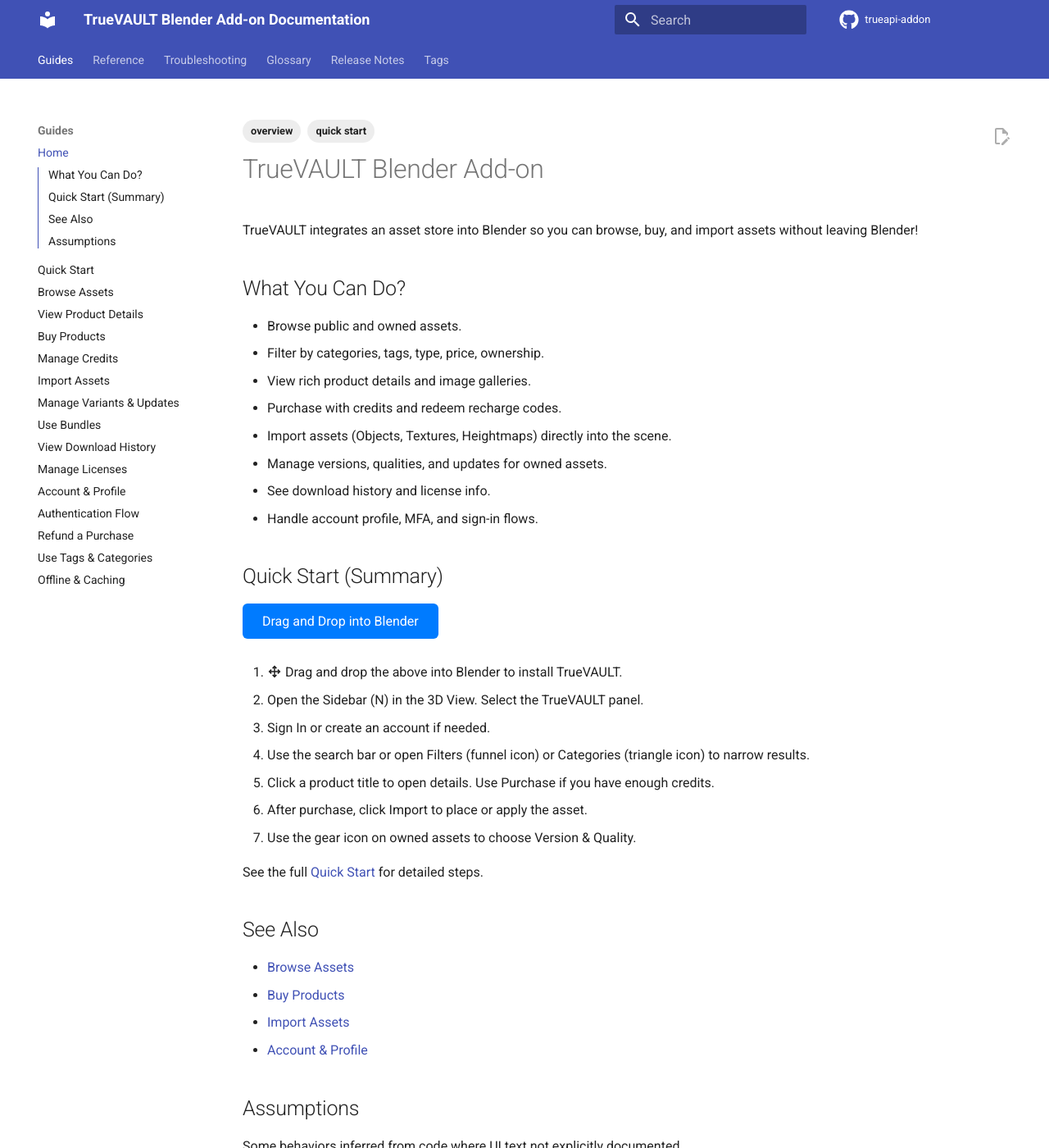
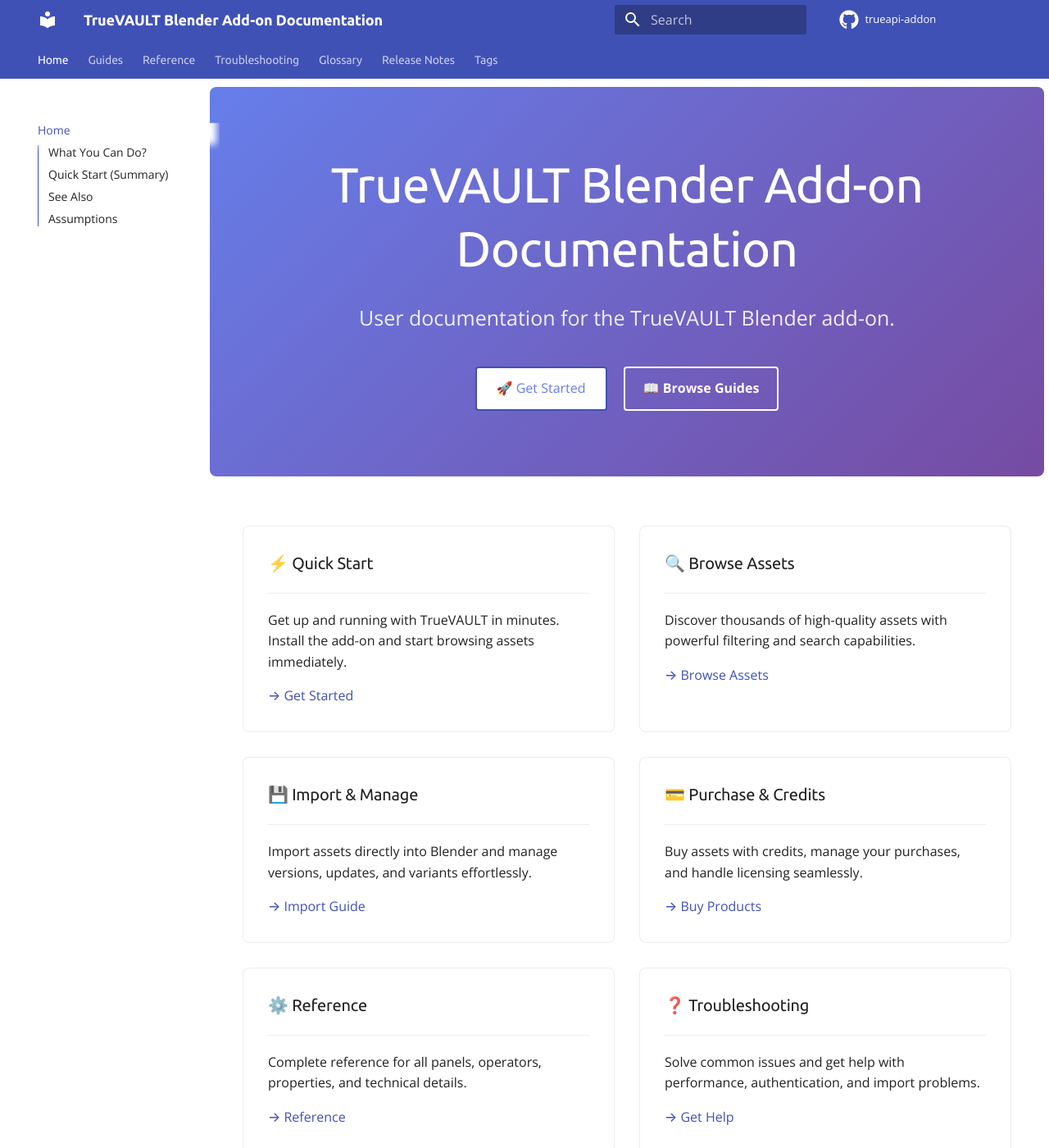
Before and after one commit to True-VFX/TrueVAULT-Documentation, an MkDocs documentation site: the page built from docs/index.md, in a window 1280 px wide and 1400 px high. Shown: the whole window at 82% size. Built offline with MkDocs 1.6.1 and Material for MkDocs 9.7.7, drawn with Linux system fonts in a browser that asks for light colours; comment, search, counter and statistics services are not loaded; the version menu is left out; some of the changed text lies outside the part shown.

Commit message:
redesign

```diff
--- /dev/null
+++ b/docs/guides/index.md
@@ -0,0 +1,132 @@
+# Guides
+
+Welcome to the TrueVAULT guides! These step-by-step tutorials will help you master every aspect of the add-on, from initial setup to advanced workflows.
+
+<div class="grid cards" markdown>
+
+-   :material-rocket: **Quick Start**
+
+    ---
+
+    Get up and running with TrueVAULT in just a few minutes. Perfect for first-time users.
+
+    [:octicons-arrow-right-16: Start Here](quick-start.md)
+
+-   :material-magnify: **Browse Assets**
+
+    ---
+
+    Learn how to discover and explore the vast library of available assets with powerful search and filtering.
+
+    [:octicons-arrow-right-16: Browse Guide](browse-assets.md)
+
+-   :material-eye: **View Product Details**
+
+    ---
+
+    Understand how to examine asset details, previews, and specifications before purchasing.
+
+    [:octicons-arrow-right-16: View Details](view-product-details.md)
+
+-   :material-credit-card: **Buy Products**
+
+    ---
+
+    Step-by-step guide to purchasing assets using credits and managing your transactions.
+
+    [:octicons-arrow-right-16: Purchase Guide](buy-products.md)
+
+-   :material-download: **Import Assets**
+
+    ---
+
+    Master the asset import process and understand different import options and settings.
+
+    [:octicons-arrow-right-16: Import Guide](import-assets.md)
+
+-   :material-update: **Manage Variants & Updates**
+
+    ---
+
+    Handle different asset versions, quality levels, and keep your assets up to date.
+
+    [:octicons-arrow-right-16: Version Management](manage-variants-updates.md)
+
+-   :material-package-variant: **Use Bundles**
+
+    ---
+
+    Work efficiently with asset bundles and collections for complete scene setups.
+
+    [:octicons-arrow-right-16: Bundle Guide](use-bundles.md)
+
+-   :material-history: **View Download History**
+
+    ---
+
+    Track your downloads and re-access previously imported assets.
+
+    [:octicons-arrow-right-16: History Guide](view-download-history.md)
+
+-   :material-certificate: **Manage Licenses**
+
+    ---
+
+    Understand licensing terms and manage your usage rights for purchased assets.
+
+    [:octicons-arrow-right-16: License Guide](manage-licenses.md)
+
+-   :material-account: **Account & Profile**
+
+    ---
+
+    Set up and customize your TrueVAULT account settings and preferences.
+
+    [:octicons-arrow-right-16: Account Setup](account-profile.md)
+
+-   :material-login: **Authentication Flow**
+
+    ---
+
+    Configure authentication, two-factor authentication, and troubleshoot login issues.
+
+    [:octicons-arrow-right-16: Auth Guide](auth-flow.md)
+
+-   :material-cash-refund: **Refund a Purchase**
+
+    ---
+
+    Learn about the refund process and how to request refunds for eligible purchases.
+
+    [:octicons-arrow-right-16: Refund Guide](refund-purchase.md)
+
+-   :material-tag: **Tags & Categories**
+
+    ---
+
+    Master the organization system using tags and categories for efficient asset discovery.
+
+    [:octicons-arrow-right-16: Organization Guide](tags-categories.md)
+
+-   :material-cloud-off: **Offline & Caching**
+
+    ---
+
+    Set up offline workflows and understand caching for improved performance.
+
+    [:octicons-arrow-right-16: Caching Guide](offline-caching.md)
+
+-   :material-currency-usd: **Manage Credits**
+
+    ---
+
+    Purchase, manage, and track your credit balance for asset purchases.
+
+    [:octicons-arrow-right-16: Credits Guide](manage-credits.md)
+
+</div>
+
+## Getting Help
+
+!!! tip "Need More Help?"
+    If you can't find what you're looking for in these guides, check out our [troubleshooting section](../troubleshooting/common-issues.md) or browse the [complete reference documentation](../reference/reference-index.md).
--- a/docs/index.md
+++ b/docs/index.md
@@ -1,5 +1,6 @@
 ---
 title: TrueVAULT Add-on
+template: home.html
 summary: Discover, purchase, and import high-quality assets directly inside Blender.
 tags: [overview, quick start]
 keywords: [TrueVAULT, asset store, blender assets, import]
--- /dev/null
+++ b/docs/overrides/home.html
@@ -0,0 +1,117 @@
+{% extends "base.html" %}
+
+{% block content %}
+<div class="md-typeset">
+    <!-- Hero Section -->
+    <div style="background: linear-gradient(135deg, #667eea 0%, #764ba2 100%); color: white; padding: 4rem 2rem; text-align: center; margin: -2rem -2rem 3rem -2rem; border-radius: 8px;">
+        <h1 style="color: white; font-size: 3rem; margin-bottom: 1rem; font-family: 'Ubuntu', sans-serif;">
+            {{ config.site_name }}
+        </h1>
+        <p style="font-size: 1.25rem; margin-bottom: 2rem; opacity: 0.9;">
+            {{ config.site_description }}
+        </p>
+        <div style="display: flex; gap: 1rem; justify-content: center; flex-wrap: wrap;">
+            <a href="{{ 'guides/quick-start/' | url }}" class="md-button md-button--primary" style="background: white; color: #667eea; font-weight: 500; text-decoration: none; padding: 12px 24px; border-radius: 4px; display: inline-flex; align-items: center; gap: 8px;">
+                🚀 Get Started
+            </a>
+            <a href="{{ 'guides/' | url }}" class="md-button" style="border: 2px solid white; color: white; background: transparent; text-decoration: none; padding: 10px 22px; border-radius: 4px; display: inline-flex; align-items: center; gap: 8px;">
+                📖 Browse Guides
+            </a>
+        </div>
+    </div>
+
+    <!-- Feature Cards Grid -->
+    <div style="display: grid; grid-template-columns: repeat(auto-fit, minmax(300px, 1fr)); gap: 1.5rem; margin-bottom: 3rem;">
+
+        <div class="md-typeset" style="border: 1px solid var(--md-default-fg-color--lightest); border-radius: 8px; padding: 1.5rem; background: var(--md-default-bg-color);">
+            <h3 style="margin-top: 0; display: flex; align-items: center; gap: 8px;">
+                ⚡ Quick Start
+            </h3>
+            <hr style="margin: 1rem 0;">
+            <p>Get up and running with TrueVAULT in minutes. Install the add-on and start browsing assets immediately.</p>
+            <a href="{{ 'guides/quick-start/' | url }}" style="color: var(--md-primary-fg-color); text-decoration: none; font-weight: 500;">
+                → Get Started
+            </a>
+        </div>
+
+        <div class="md-typeset" style="border: 1px solid var(--md-default-fg-color--lightest); border-radius: 8px; padding: 1.5rem; background: var(--md-default-bg-color);">
+            <h3 style="margin-top: 0; display: flex; align-items: center; gap: 8px;">
+                🔍 Browse Assets
+            </h3>
+            <hr style="margin: 1rem 0;">
+            <p>Discover thousands of high-quality assets with powerful filtering and search capabilities.</p>
+            <a href="{{ 'guides/browse-assets/' | url }}" style="color: var(--md-primary-fg-color); text-decoration: none; font-weight: 500;">
+                → Browse Assets
+            </a>
+        </div>
+
+        <div class="md-typeset" style="border: 1px solid var(--md-default-fg-color--lightest); border-radius: 8px; padding: 1.5rem; background: var(--md-default-bg-color);">
+            <h3 style="margin-top: 0; display: flex; align-items: center; gap: 8px;">
+                💾 Import & Manage
+            </h3>
+            <hr style="margin: 1rem 0;">
+            <p>Import assets directly into Blender and manage versions, updates, and variants effortlessly.</p>
+            <a href="{{ 'guides/import-assets/' | url }}" style="color: var(--md-primary-fg-color); text-decoration: none; font-weight: 500;">
+                → Import Guide
+            </a>
+        </div>
+
+        <div class="md-typeset" style="border: 1px solid var(--md-default-fg-color--lightest); border-radius: 8px; padding: 1.5rem; background: var(--md-default-bg-color);">
+            <h3 style="margin-top: 0; display: flex; align-items: center; gap: 8px;">
+                💳 Purchase & Credits
+            </h3>
+            <hr style="margin: 1rem 0;">
+            <p>Buy assets with credits, manage your purchases, and handle licensing seamlessly.</p>
+            <a href="{{ 'guides/buy-products/' | url }}" style="color: var(--md-primary-fg-color); text-decoration: none; font-weight: 500;">
+                → Buy Products
+            </a>
+        </div>
+
+        <div class="md-typeset" style="border: 1px solid var(--md-default-fg-color--lightest); border-radius: 8px; padding: 1.5rem; background: var(--md-default-bg-color);">
+            <h3 style="margin-top: 0; display: flex; align-items: center; gap: 8px;">
+                ⚙️ Reference
+            </h3>
+            <hr style="margin: 1rem 0;">
+            <p>Complete reference for all panels, operators, properties, and technical details.</p>
+            <a href="{{ 'reference/' | url }}" style="color: var(--md-primary-fg-color); text-decoration: none; font-weight: 500;">
+                → Reference
+            </a>
+        </div>
+
+        <div class="md-typeset" style="border: 1px solid var(--md-default-fg-color--lightest); border-radius: 8px; padding: 1.5rem; background: var(--md-default-bg-color);">
+            <h3 style="margin-top: 0; display: flex; align-items: center; gap: 8px;">
+                ❓ Troubleshooting
+            </h3>
+            <hr style="margin: 1rem 0;">
+            <p>Solve common issues and get help with performance, authentication, and import problems.</p>
+            <a href="{{ 'troubleshooting/' | url }}" style="color: var(--md-primary-fg-color); text-decoration: none; font-weight: 500;">
+                → Get Help
+            </a>
+        </div>
+
+    </div>
+
+    <!-- Quick Actions Section -->
+    <div style="background: var(--md-default-bg-color--light); padding: 2rem; border-radius: 8px; margin-top: 3rem;">
+        <h2 style="display: flex; align-items: center; gap: 8px;">✨ Quick Actions</h2>
+        <div style="display: grid; grid-template-columns: repeat(auto-fit, minmax(250px, 1fr)); gap: 1.5rem; margin-top: 1.5rem;">
+            <div>
+                <h3 style="display: flex; align-items: center; gap: 8px;">👤 Account Setup</h3>
+                <p>Configure your profile and authentication</p>
+                <a href="{{ 'guides/account-profile/' | url }}" style="color: var(--md-primary-fg-color); text-decoration: none; font-weight: 500;">→ Account Guide</a>
+            </div>
+            <div>
+                <h3 style="display: flex; align-items: center; gap: 8px;">🏷️ Tags & Categories</h3>
+                <p>Learn to use filtering and organization</p>
+                <a href="{{ 'guides/tags-categories/' | url }}" style="color: var(--md-primary-fg-color); text-decoration: none; font-weight: 500;">→ Organization Guide</a>
+            </div>
+            <div>
+                <h3 style="display: flex; align-items: center; gap: 8px;">💾 Offline Mode</h3>
+                <p>Set up caching for offline workflows</p>
+                <a href="{{ 'guides/offline-caching/' | url }}" style="color: var(--md-primary-fg-color); text-decoration: none; font-weight: 500;">→ Caching Guide</a>
+            </div>
+        </div>
+    </div>
+
+</div>
+{% endblock %}
--- /dev/null
+++ b/docs/reference/index.md
@@ -0,0 +1,67 @@
+# Reference
+
+Complete technical reference for all TrueVAULT features, UI elements, and functionality. Use this section when you need detailed information about specific components.
+
+<div class="grid cards" markdown>
+
+-   :material-view-dashboard: **Panels & Menus**
+
+    ---
+
+    Comprehensive reference for all UI panels, menus, and interface elements in TrueVAULT.
+
+    [:octicons-arrow-right-16: View Panels](panels-menus.md)
+
+-   :material-cog: **Operators**
+
+    ---
+
+    Complete list of all TrueVAULT operators (functions) and their parameters.
+
+    [:octicons-arrow-right-16: View Operators](operators.md)
+
+-   :material-tune: **Properties & Filters**
+
+    ---
+
+    Detailed reference for all properties, settings, and filtering options available.
+
+    [:octicons-arrow-right-16: View Properties](properties-filters.md)
+
+-   :material-flow-tree: **Flows & States**
+
+    ---
+
+    Technical documentation of application flows, states, and data handling processes.
+
+    [:octicons-arrow-right-16: View Flows](flows-states.md)
+
+-   :material-format-list-numbered: **Task Index**
+
+    ---
+
+    Organized index of all tasks and operations you can perform with TrueVAULT.
+
+    [:octicons-arrow-right-16: View Tasks](task-index.md)
+
+-   :material-book-open-page-variant: **Reference Index**
+
+    ---
+
+    Master index with cross-references and quick lookup for all reference materials.
+
+    [:octicons-arrow-right-16: Browse Index](reference-index.md)
+
+</div>
+
+## Quick Reference
+
+!!! info "API & Technical Details"
+    This section provides technical specifications and detailed parameter information. For step-by-step instructions, see the [Guides section](../guides/index.md).
+
+### Common Use Cases
+
+- **Looking for a specific UI element?** → [Panels & Menus](panels-menus.md)
+- **Need parameter details for scripting?** → [Operators](operators.md)
+- **Want to understand filtering options?** → [Properties & Filters](properties-filters.md)
+- **Troubleshooting application behavior?** → [Flows & States](flows-states.md)
--- a/docs/styles/overrides.css
+++ b/docs/styles/overrides.css
@@ -1,3 +1,19 @@
+/* Font Configuration - Ubuntu for headings, Open Sans for body */
+:root {
+  --md-text-font: "Open Sans", system-ui, -apple-system, Segoe UI, Roboto, Arial, sans-serif;
+}
+
+.md-typeset {
+  font-family: var(--md-text-font);
+}
+
+/* Headings, header tabs, sidebar titles */
+.md-typeset h1,.md-typeset h2,.md-typeset h3,.md-typeset h4,.md-typeset h5,.md-typeset h6,
+.md-header__title, .md-tabs__link, .md-nav__title {
+  font-family: "Ubuntu", var(--md-text-font);
+  letter-spacing: -0.01em;
+}
+
 /* Minimal placeholder for future style overrides.
  * Add custom palette tweaks, callout stylings, or layout adjustments here.
  */
--- /dev/null
+++ b/docs/stylesheets/fonts.css
@@ -0,0 +1 @@
+@import url('https://fonts.googleapis.com/css2?family=Ubuntu:wght@400;500;700&family=Open+Sans:wght@400;600;700&display=swap');
--- /dev/null
+++ b/docs/troubleshooting/index.md
@@ -0,0 +1,69 @@
+# Troubleshooting
+
+Having issues with TrueVAULT? This section provides solutions to common problems and detailed troubleshooting guides to get you back on track.
+
+<div class="grid cards" markdown>
+
+-   :material-alert-circle: **Common Issues**
+
+    ---
+
+    Solutions to the most frequently encountered problems and general troubleshooting steps.
+
+    [:octicons-arrow-right-16: View Solutions](common-issues.md)
+
+-   :material-download-off: **Import Problems**
+
+    ---
+
+    Resolve issues with asset importing, missing files, and import failures.
+
+    [:octicons-arrow-right-16: Fix Imports](import-problems.md)
+
+-   :material-credit-card-off: **Purchase Problems**
+
+    ---
+
+    Troubleshoot payment issues, credit problems, and transaction failures.
+
+    [:octicons-arrow-right-16: Fix Purchases](purchase-problems.md)
+
+-   :material-login-variant: **Authentication Problems**
+
+    ---
+
+    Resolve login issues, authentication failures, and account access problems.
+
+    [:octicons-arrow-right-16: Fix Auth](auth-problems.md)
+
+-   :material-speedometer: **Performance & Cache**
+
+    ---
+
+    Optimize performance, clear caches, and resolve speed-related issues.
+
+    [:octicons-arrow-right-16: Optimize Performance](performance-cache.md)
+
+</div>
+
+## Quick Diagnosis
+
+!!! question "Not sure where to start?"
+
+    **Connection Issues:** Can't connect or sync? → [Authentication Problems](auth-problems.md)
+
+    **Slow Performance:** App running slowly? → [Performance & Cache](performance-cache.md)
+
+    **Import Failures:** Assets won't import? → [Import Problems](import-problems.md)
+
+    **Payment Issues:** Can't buy or credits missing? → [Purchase Problems](purchase-problems.md)
+
+## Getting Additional Help
+
+!!! tip "Still Need Help?"
+
+    1. **Check logs:** Enable detailed logging in preferences for better error information
+    2. **Search documentation:** Use the search bar to find specific error messages
+    3. **Contact support:** If issues persist, contact support with your log files
+
+    For feature requests and general questions, visit our [Guides section](../guides/index.md) or [Reference documentation](../reference/index.md).
--- a/mkdocs.yml
+++ b/mkdocs.yml
@@ -21,8 +21,9 @@
     synonyms: docs/_data/search-synonyms.json
 
 nav:
+  - Home: index.md
   - Guides:
-      - Home: index.md
+      - guides/index.md
       - Quick Start: guides/quick-start.md
       - Browse Assets: guides/browse-assets.md
       - View Product Details: guides/view-product-details.md
@@ -39,6 +40,7 @@
       - Use Tags & Categories: guides/tags-categories.md
       - Offline & Caching: guides/offline-caching.md
   - Reference:
+      - reference/index.md
       - Panels & Menus: reference/panels-menus.md
       - Operators: reference/operators.md
       - Properties & Filters: reference/properties-filters.md
@@ -46,6 +48,7 @@
       - Task Index: reference/task-index.md
       - Reference Index: reference/reference-index.md
   - Troubleshooting:
+      - troubleshooting/index.md
       - Common Issues: troubleshooting/common-issues.md
       - Import Problems: troubleshooting/import-problems.md
       - Purchase Problems: troubleshooting/purchase-problems.md
@@ -59,12 +62,15 @@
   name: material
   custom_dir: docs/overrides
   features:
-    - navigation.instant
+    - navigation.tabs
+    - navigation.sections
+    - navigation.indexes      # click top-level sections to open their index page
+    - navigation.instant      # SPA-like instant loading
     - navigation.tracking
     - navigation.top
-    - navigation.tabs
     - toc.integrate
     - content.code.copy
+    - content.tabs.link
     - content.action.edit
     - search.suggest
     - search.highlight
@@ -74,6 +80,8 @@
     - scheme: default
       primary: indigo
       accent: purple
+  font:
+    text: "Open Sans"  # body; headings overridden via CSS
   icon:
     repo: fontawesome/brands/github
 
@@ -108,10 +116,14 @@
 
 plugins:
   - search
+  - glightbox
+  - minify
+  - macros
   - tags
   - mike
 
 extra_css:
+  - stylesheets/fonts.css
   - styles/overrides.css
 
 watch:
```
Also changed, not shown: 1 other file.
